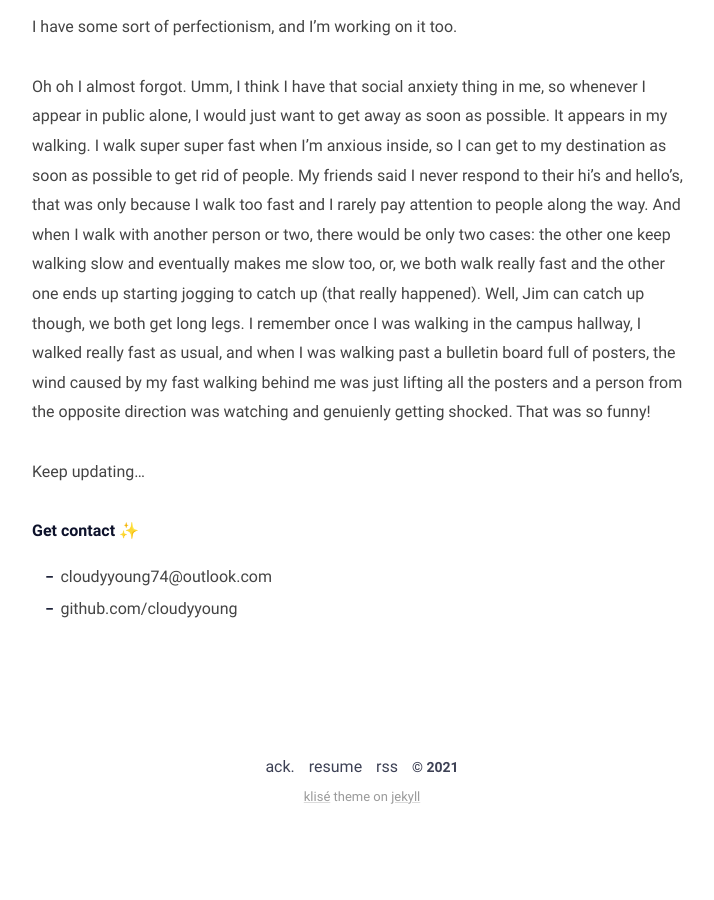
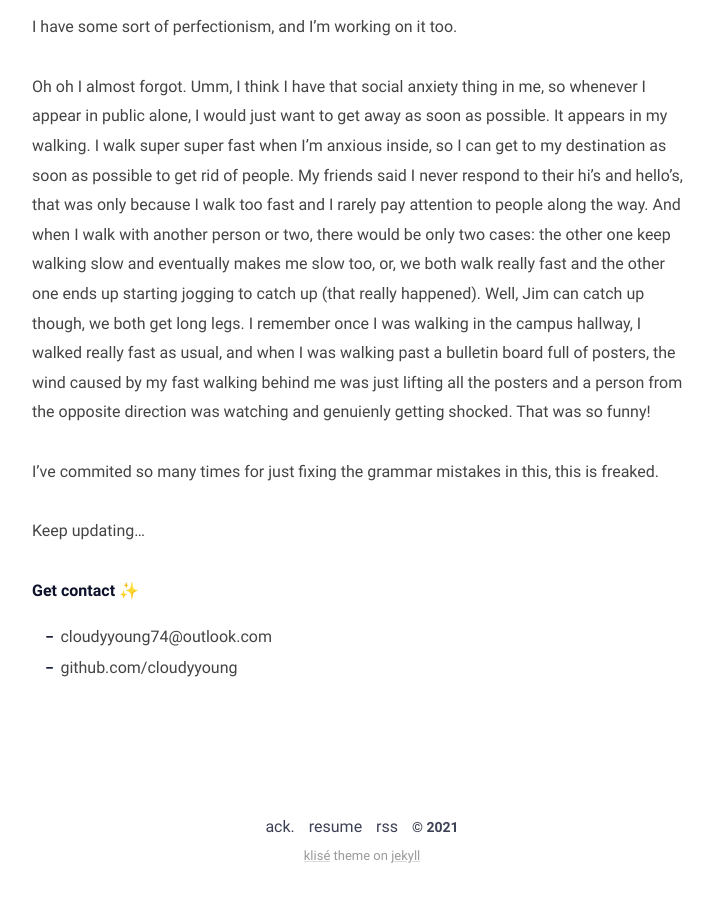
Before and after one commit to cloudyyoung/www.cloudyyoung.com, a Jekyll site: the page built from about.md, in a window 1280 px wide and 900 px high, scrolled down 1816 px. Shown: the whole window, without its empty margins (278-992 px from the left). Built offline with Jekyll 4.4.1, drawn with Linux system fonts in a browser that asks for light colours; before the commit the page ends 2657 px from its top, so only the background shows below that.

Commit message:
Update about.md

```diff
--- a/about.md
+++ b/about.md
@@ -36,6 +36,7 @@ I have some sort of perfectionism, and I'm working on it too.
 
 Oh oh I almost forgot. Umm, I think I have that social anxiety thing in me, so whenever I appear in public alone, I would just want to get away as soon as possible. It appears in my walking. I walk super super fast when I'm anxious inside, so I can get to my destination as soon as possible to get rid of people. My friends said I never respond to their hi's and hello's, that was only because I walk too fast and I rarely pay attention to people along the way. And when I walk with another person or two, there would be only two cases: the other one keep walking slow and eventually makes me slow too, or, we both walk really fast and the other one ends up starting jogging to catch up (that really happened). Well, Jim can catch up though, we both get long legs. I remember once I was walking in the campus hallway, I walked really fast as usual, and when I was walking past a bulletin board full of posters, the wind caused by my fast walking behind me was just lifting all the posters and a person from the opposite direction was watching and genuienly getting shocked. That was so funny!
 
+I've commited so many times for just fixing the grammar mistakes in this, this is freaked.
 
 Keep updating...
 
```
